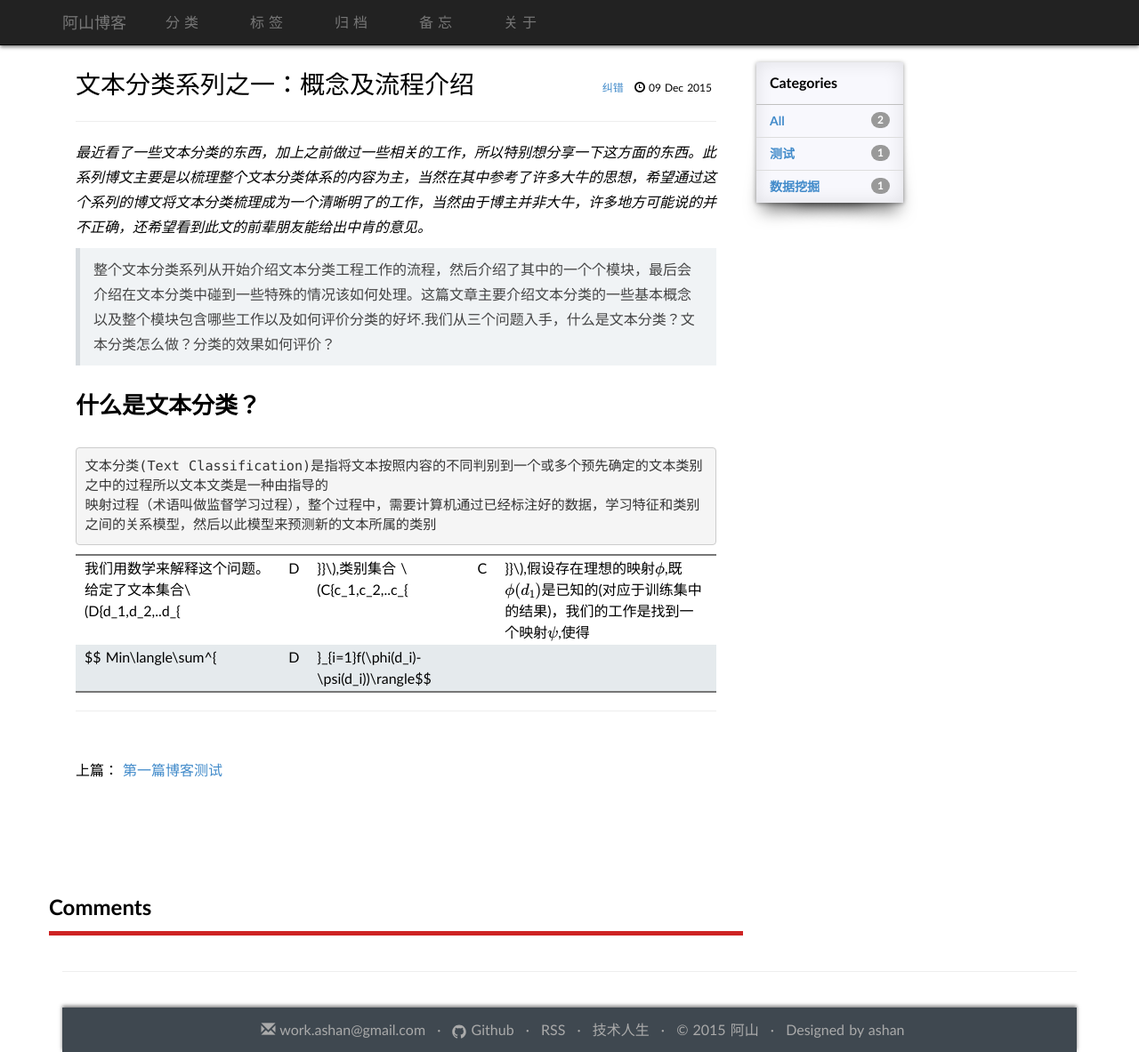
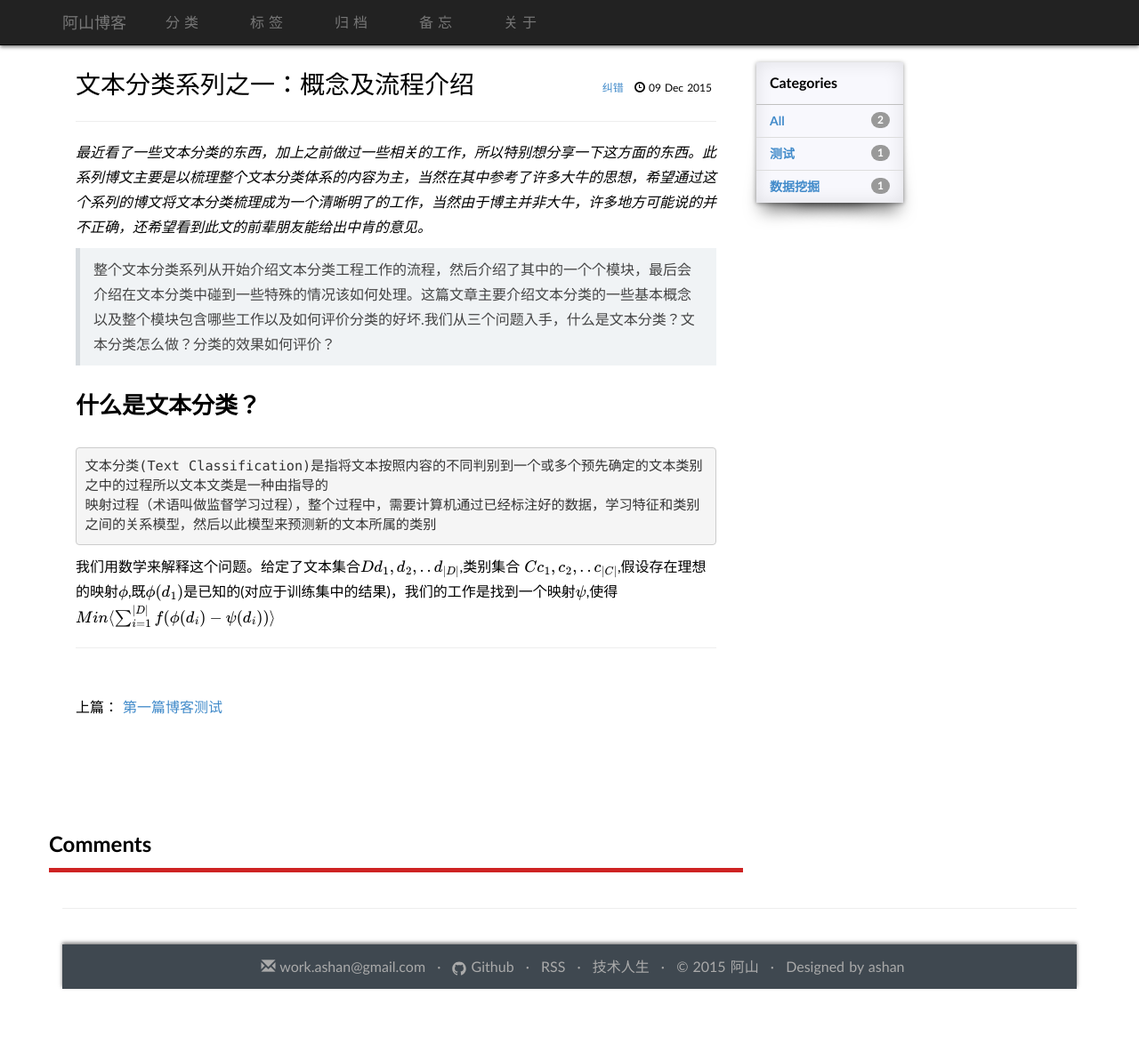
Before and after one commit to SuperAshan/SuperAshan.github.io, a Jekyll site: the page built from _posts/2015-12-09-文本分类.md, in a window 1280 px wide and 1183 px high. Shown: the whole window at 89% size. Built offline with Jekyll 4.4.1, drawn with Linux system fonts in a browser that asks for light colours; some web fonts are replaced; formulas are drawn with MathJax 3; comment, search, counter and statistics services are not loaded.

```diff
--- a/_posts/2015-12-09-文本分类.md
+++ b/_posts/2015-12-09-文本分类.md
@@ -19,5 +19,5 @@ tags:
     映射过程（术语叫做监督学习过程），整个过程中，需要计算机通过已经标注好的数据，学习特征和类别之间的关系模型，然后以此模型来预测新的文本所属的类别
 
 
-我们用数学来解释这个问题。给定了文本集合\\(D\{d_1,d_2,..d_{|D|}\}\\),类别集合 \\(C\{c_1,c_2,..c_{|C|}\}\\),假设存在理想的映射\\(\phi\\),既\\(\phi(d_1)\\)是已知的(对应于训练集中的结果)，我们的工作是找到一个映射\\(\psi\\),使得
+我们用数学来解释这个问题。给定了文本集合\\(D\{d_1,d_2,..d_{\|D\|}\}\\),类别集合 \\(C\{c_1,c_2,..c_{\|C\|}\}\\),假设存在理想的映射\\(\phi\\),既\\(\phi(d_1)\\)是已知的(对应于训练集中的结果)，我们的工作是找到一个映射\\(\psi\\),使得
 $$ Min\langle\sum^{|D|}_{i=1}f(\phi(d_i)-\psi(d_i))\rangle$$
```
